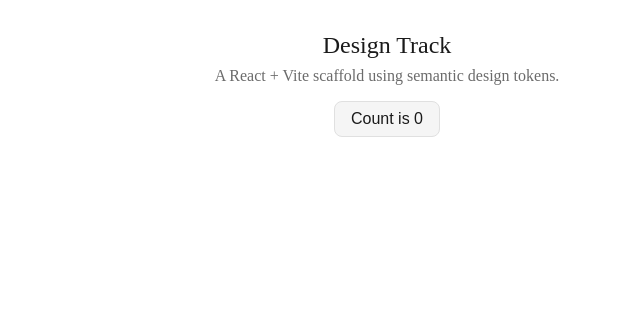
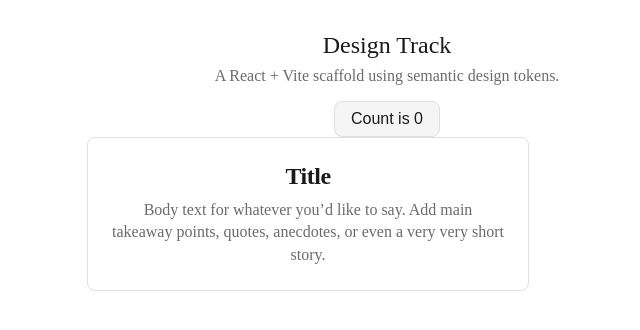
Before and after one commit to vinevil66/design-track, a React (Vite) app: page / in a window 1280 px wide. Shown: the top 330 px of the page, without its empty margins (253-893 px from the left). Built offline with nearby package versions, Linux system fonts and the light colour scheme.

Commit message:
feat: add Card component from Figma MCP read

```diff
--- a/src/App.tsx
+++ b/src/App.tsx
@@ -1,5 +1,6 @@
 import { useState } from 'react'
 import './App.css'
+import Card from './components/Card'
 
 function App() {
   const [count, setCount] = useState(0)
@@ -11,6 +12,10 @@
       <button type="button" className="counter" onClick={() => setCount((count) => count + 1)}>
         Count is {count}
       </button>
+      <Card
+        title="Title"
+        body="Body text for whatever you’d like to say. Add main takeaway points, quotes, anecdotes, or even a very very short story."
+      />
     </main>
   )
 }
```
